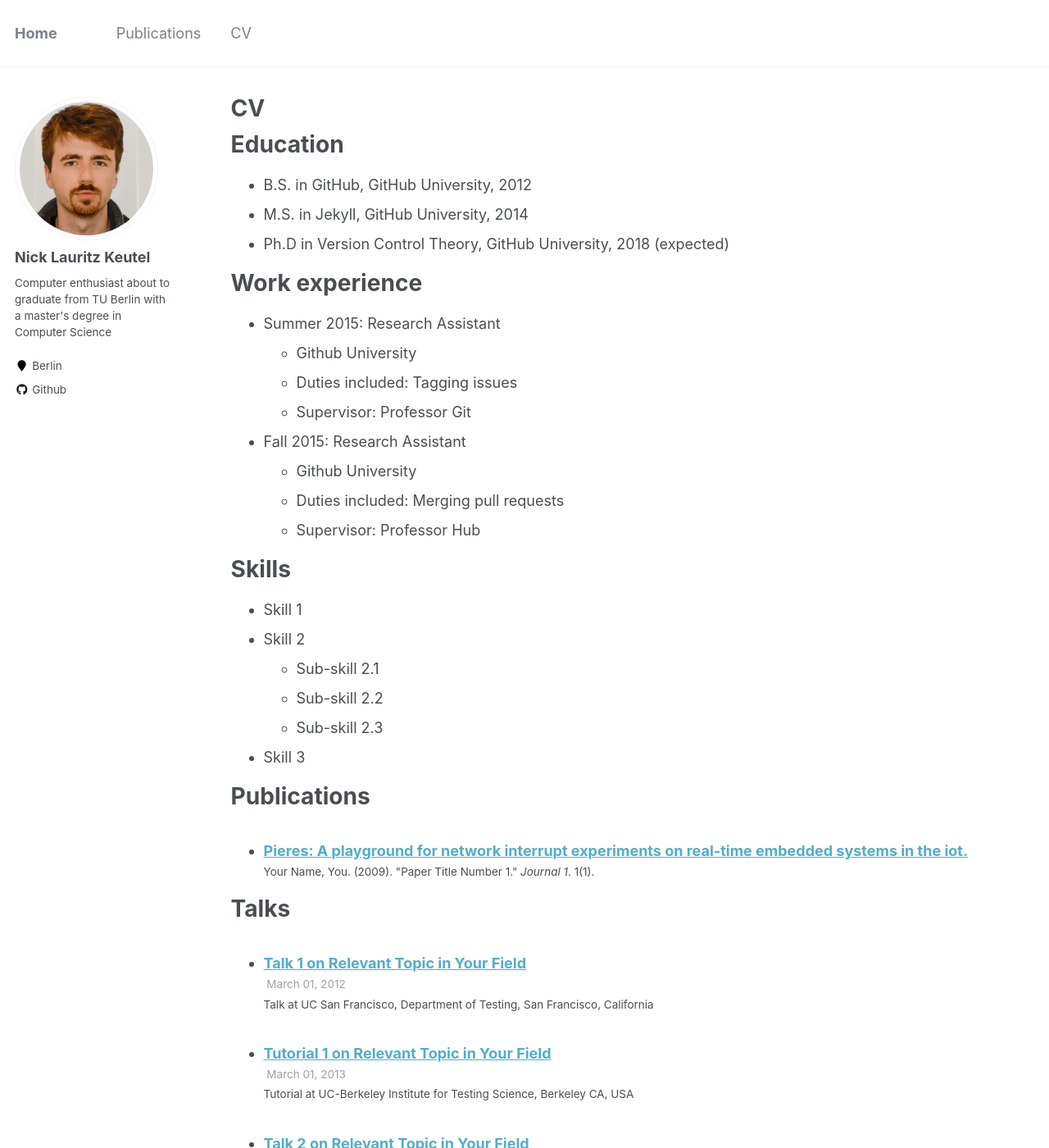
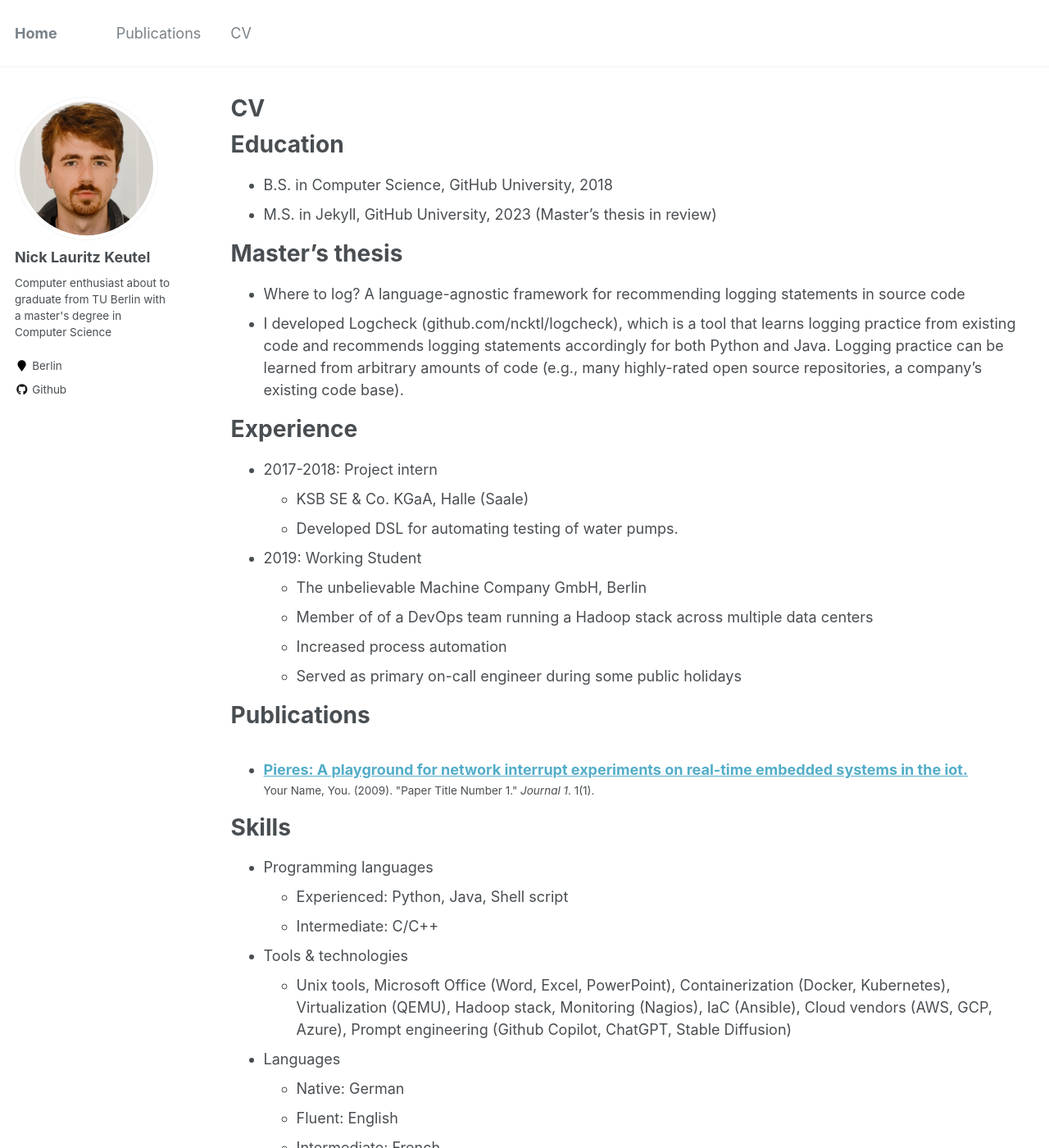
Before and after one commit to ncktl/ncktl.github.io, a Jekyll site: the page built from _pages/cv.md, in a window 1280 px wide and 1400 px high. Shown: the whole window at 82% size. Built offline with Jekyll 4.4.1, drawn with Linux system fonts in a browser that asks for light colours; some of the changed text lies outside the part shown.

Commit message:
Update CV and publication 1

```diff
--- a/_pages/cv.md
+++ b/_pages/cv.md
@@ -11,30 +11,25 @@ redirect_from:
 
 Education
 ======
-* B.S. in GitHub, GitHub University, 2012
-* M.S. in Jekyll, GitHub University, 2014
-* Ph.D in Version Control Theory, GitHub University, 2018 (expected)
+* B.S. in Computer Science, GitHub University, 2018
+* M.S. in Jekyll, GitHub University, 2023 (Master's thesis in review)
 
-Work experience
+Master's thesis
 ======
-* Summer 2015: Research Assistant
-  * Github University
-  * Duties included: Tagging issues
-  * Supervisor: Professor Git
+* Where to log? A language-agnostic framework for recommending logging statements in source code
+* I developed Logcheck (github.com/ncktl/logcheck), which is a tool that learns logging practice from existing code and recommends logging statements accordingly for both Python and Java. Logging practice can be learned from arbitrary amounts of code (e.g., many highly-rated open source repositories, a company's existing code base).
 
-* Fall 2015: Research Assistant
-  * Github University
-  * Duties included: Merging pull requests
-  * Supervisor: Professor Hub
+Experience
+======
+* 2017-2018: Project intern
+  * KSB SE & Co. KGaA, Halle (Saale)
+  * Developed DSL for automating testing of water pumps.
 
-Skills
-======
-* Skill 1
-* Skill 2
-  * Sub-skill 2.1
-  * Sub-skill 2.2
-  * Sub-skill 2.3
-* Skill 3
+* 2019: Working Student
+  * The unbelievable Machine Company GmbH, Berlin
+  * Member of of a DevOps team running a Hadoop stack across multiple data centers
+  * Increased process automation
+  * Served as primary on-call engineer during some public holidays
 
 Publications
 ======
@@ -42,18 +37,16 @@ Publications
     {% include archive-single-cv.html %}
   {% endfor %}</ul>
 
-Talks
+Skills
 ======
-  <ul>{% for post in site.talks %}
-    {% include archive-single-talk-cv.html %}
-  {% endfor %}</ul>
+* Programming languages
+  * Experienced: Python, Java, Shell script
+  * Intermediate: C/C++
 
-Teaching
-======
-  <ul>{% for post in site.teaching %}
-    {% include archive-single-cv.html %}
-  {% endfor %}</ul>
+* Tools & technologies
+  * Unix tools, Microsoft Office (Word, Excel, PowerPoint), Containerization (Docker, Kubernetes), Virtualization (QEMU), Hadoop stack, Monitoring (Nagios), IaC (Ansible), Cloud vendors (AWS, GCP, Azure), Prompt engineering (Github Copilot, ChatGPT, Stable Diffusion)
 
-Service and leadership
-======
-* Currently signed in to 43 different slack teams
+* Languages
+  * Native: German
+  * Fluent: English
+  * Intermediate: French
```
Also changed, not shown: _publications/2009-10-01-paper-title-number-1.md (+2 -2 lines).
